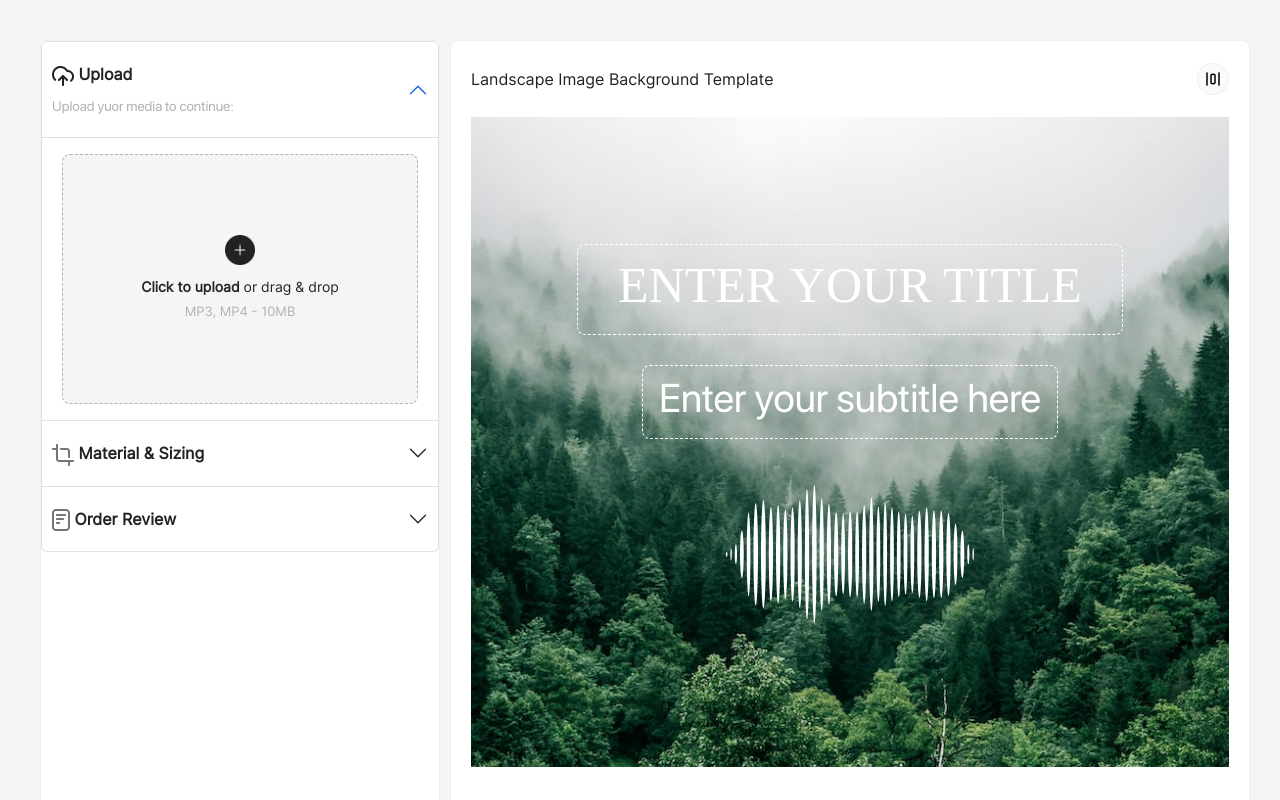
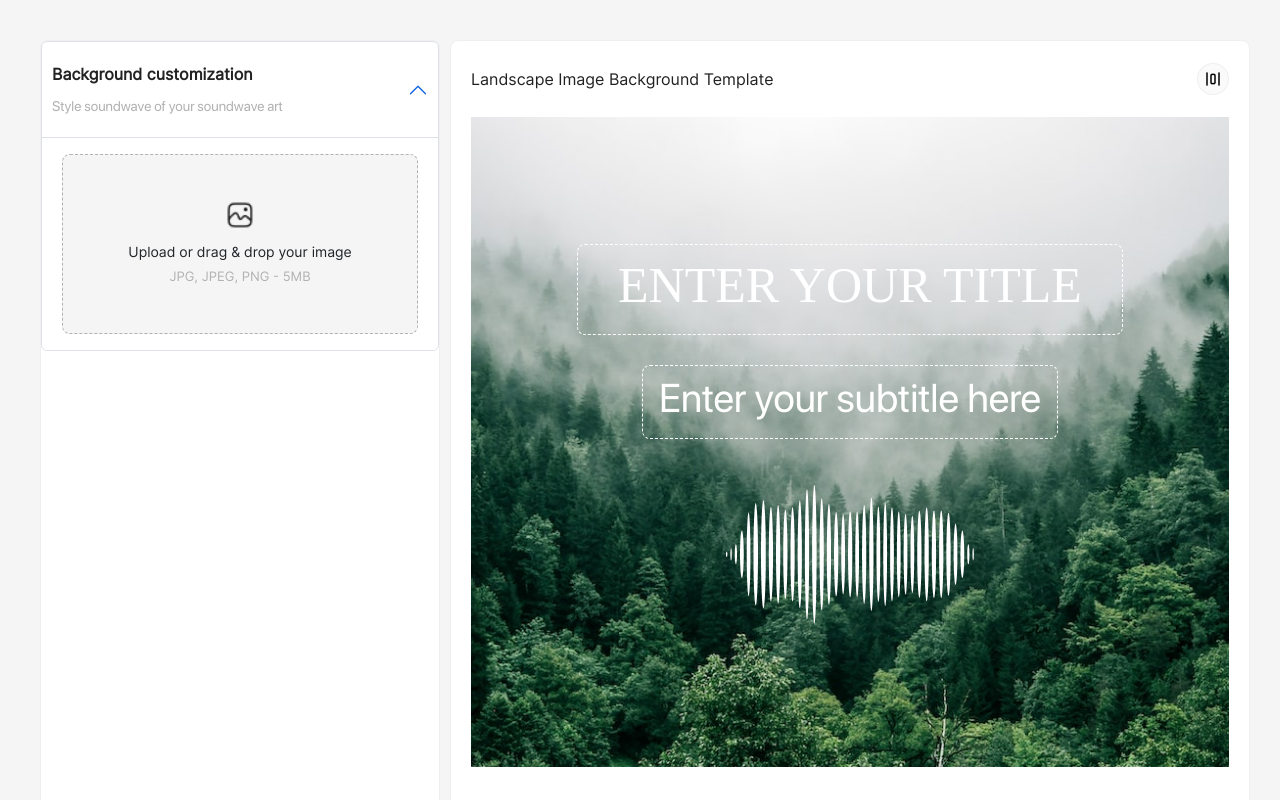
Before and after one commit to ri-bulatao/soundwave-app, a React (Vite) app: page / in a window 1280 px wide. Shown: the top 800 px of the page. Built offline with nearby package versions, Linux system fonts and the light colour scheme.

Commit message:
add drag and drop input for image background

```diff
--- a/src/components/DragAndDropImageInput/DragAndDropImageInput.tsx
+++ b/src/components/DragAndDropImageInput/DragAndDropImageInput.tsx
@@ -2,14 +2,14 @@ import React, { useRef, useState } from 'react'
 import './DragAndDropImageInput.css'
 
 interface DragAndDropInputProps {
-  onFileChange: (file: File) => void
+  onImageChange: (file: File) => void
 }
 
 interface DragAndDropInputState {
   isDragging: boolean
 }
 
-const DragAndDropImageInput: React.FC<DragAndDropInputProps> = ({ onFileChange }) => {
+const DragAndDropImageInput: React.FC<DragAndDropInputProps> = ({ onImageChange }) => {
   const [state, setState] = useState<DragAndDropInputState>({
     isDragging: false
   })
@@ -29,7 +29,7 @@ const DragAndDropImageInput: React.FC<DragAndDropInputProps> = ({ onFileChange }
     event.preventDefault()
     const { files } = event.dataTransfer
     if (files.length > 0) {
-      onFileChange(files[0])
+      onImageChange(files[0])
     }
     setState({ isDragging: false })
   }
@@ -42,16 +42,16 @@ const DragAndDropImageInput: React.FC<DragAndDropInputProps> = ({ onFileChange }
       onDragLeave={handleDragLeave}
       onDrop={handleDrop}
     >
-      <img src='../src/assets/icons/add.png' alt='' onClick={() => inputRef.current.click()} className='plus-icon' />
+      <img src='../src/assets/icons/img-upload.png' alt='' onClick={() => inputRef.current.click()} className='plus-icon' />
       <input
         type='file'
         accept='audio/*'
-        onChange={(event) => { onFileChange(event.target.files?.[0]) }}
+        onChange={(event) => { onImageChange(event.target.files?.[0]) }}
         hidden
         ref={inputRef}
       />
-      <p onClick={() => inputRef.current.click()}><strong>Click to upload</strong> or drag & drop</p>
-      <span>MP3, MP4 - 10MB</span>
+      <p onClick={() => inputRef.current.click()}>Upload or drag & drop your image</p>
+      <span>JPG, JPEG, PNG - 5MB</span>
     </div>
   )
 }
--- a/src/pages/customizer/customizer.css
+++ b/src/pages/customizer/customizer.css
@@ -95,6 +95,9 @@ p.upload-desc {
   border: 1px dashed #B3B2B2;
   border-radius: 8px;
 }
+.upload-container.image-container {
+  height: 180px;
+}
 .accordion  {
   height: 100%;
   background: #FFFFFF;
@@ -141,6 +144,10 @@ p.upload-desc {
   display: flex;
   flex-direction: column;
   height: 250px;
+}
+.accordion-upload-container.image-container {
+
+  height: 180px;
 }
 .filename {
   display: flex;
--- a/src/pages/customizer/customizer.tsx
+++ b/src/pages/customizer/customizer.tsx
@@ -1,6 +1,7 @@
 import Canvas from './../../components/Canvas/Canvas'
 import React, { useCallback, useEffect, useState } from 'react'
 import { Accordion } from 'react-bootstrap'
+import DragAndDropImageInput from '../../components/DragAndDropImageInput/DragAndDropImageInput'
 import DragAndDropInput from '../../components/DragAndDropInput/DragAndDropInput'
 import WaveCanvas from '../../components/WaveCanvas/WaveCanvas'
 import { initialState } from '../../components/InitialState/InitialState'
@@ -36,6 +37,9 @@ export const Customizer: React.FC = () => {
         setAudioFile(null)
       }
     }
+  }
+  const handleLayoutImageUpdate = (file: File): void => {
+    console.log(file);
   }
   const convertToAudioBuffer = useCallback(
     (file: File): void => {
@@ -101,6 +105,21 @@ export const Customizer: React.FC = () => {
       <div className='col-12 customizer-container'>
         <div className='col-4 input-container'>
         <Accordion defaultActiveKey={['0']} className={`main-accordion-layout ${editMode}`}>
+          <Accordion.Item eventKey='0'>
+            <Accordion.Header className={`upload-header ${audioBuffer !== null ? 'file-uploaded' : ''}`}><div className='upload-header'><div>Background customization </div><p className='upload-desc'>Style soundwave of your soundwave art</p></div></Accordion.Header>
+            <Accordion.Body>
+                  <div className='accordion-upload-container image-container'>
+                    <div className='upload-container image-container'><DragAndDropImageInput onImageChange={handleLayoutImageUpdate} /></div>
+                  </div>
+                  {(showFileSizeAlert) &&
+                    <div className='alert-container'>
+                      <p><img src='src/assets/icons/Check_ring_light.png' alt='' />{'Media size should not exceed 10MB.'}</p>
+                    </div>
+                  }
+            </Accordion.Body>
+          </Accordion.Item>
+        </Accordion>
+        <Accordion defaultActiveKey={['0']} className={`main-accordion-layout ${editMode} hide`}>
           <Accordion.Item eventKey='0'>
             <Accordion.Header className={`upload-header ${audioBuffer !== null ? 'file-uploaded' : ''}`}><div className='upload-header'><div><img src='src/assets/icons/upload.png' alt='icon' /> Upload </div><p className='upload-desc'>Upload yuor media to continue:</p></div></Accordion.Header>
             <Accordion.Body>
```
Also changed, not shown: src/assets/icons/img-upload.png (added).
